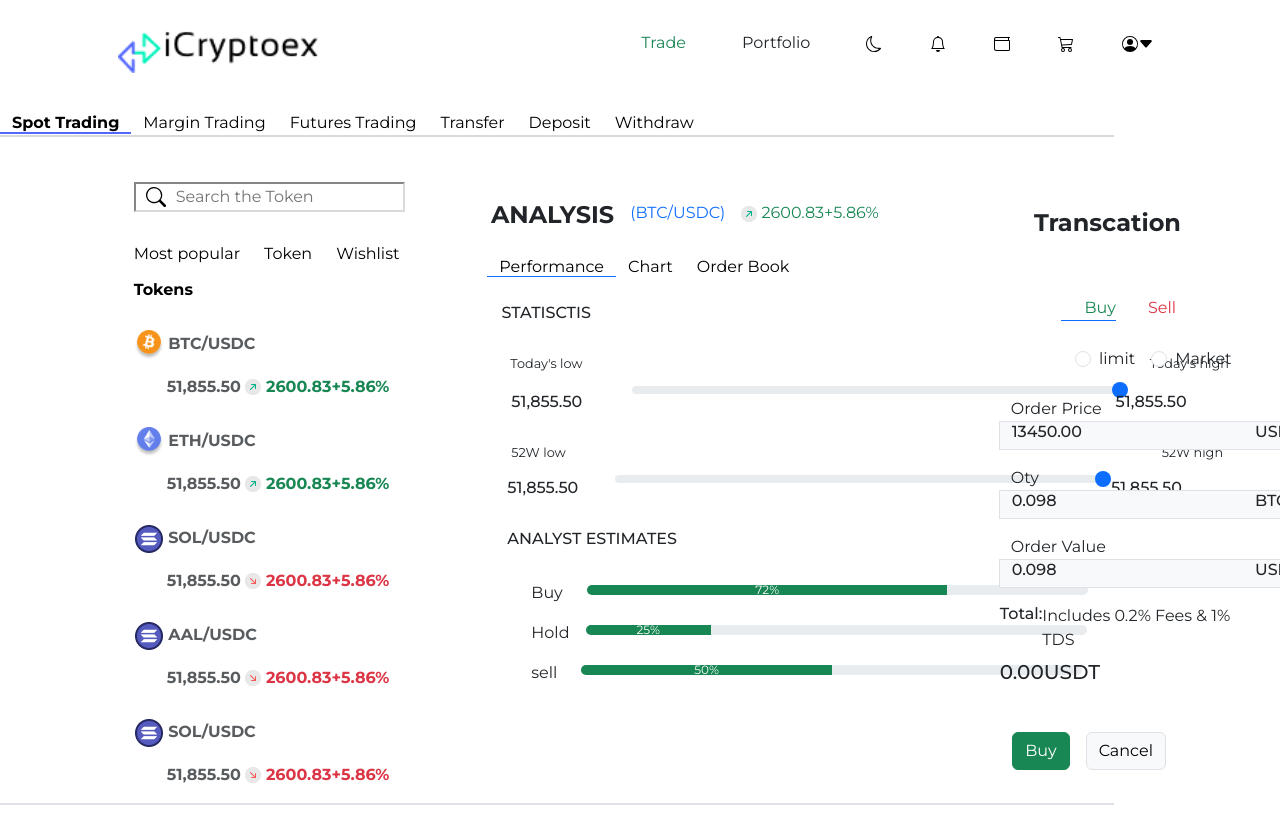
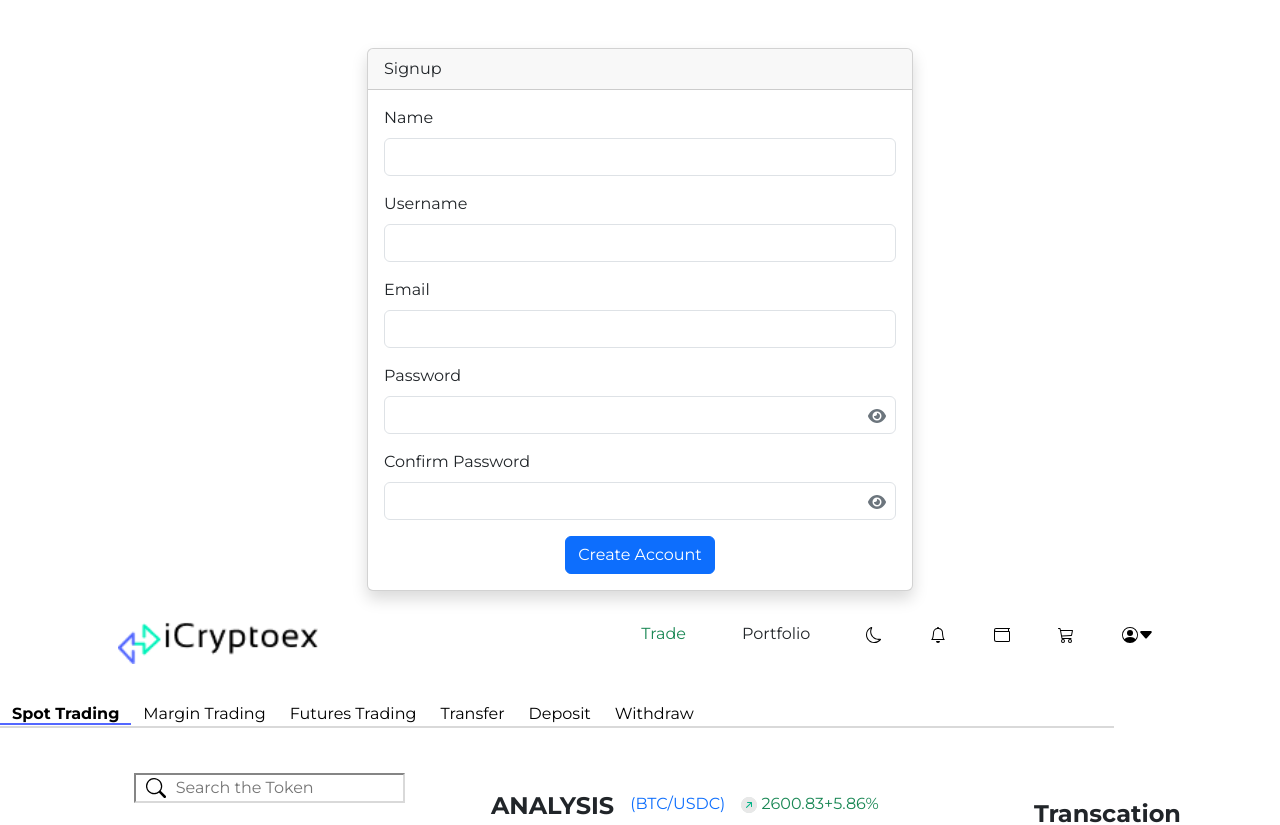
Before and after one commit to rabindrarajawat/icryptoex, a Next.js app in the folder frontend/: page / in a window 1280 px wide. Shown: the top 825 px of the page. Built offline with nearby package versions, Linux system fonts and the light colour scheme.

Commit message:
first commit

```diff
--- a/frontend/package.json
+++ b/frontend/package.json
@@ -9,13 +9,18 @@
     "lint": "next lint"
   },
   "dependencies": {
+    "@fortawesome/fontawesome-svg-core": "^6.5.2",
+    "@fortawesome/free-solid-svg-icons": "^6.5.2",
+    "@fortawesome/react-fontawesome": "^0.2.2",
     "@reduxjs/toolkit": "^2.2.1",
     "bootstrap": "^5.3.3",
+    "chart.js": "^4.4.3",
     "igniteui-react-charts": "^18.5.1",
     "moment": "^2.30.1",
     "next": "14.1.2",
     "react": "^18",
     "react-bootstrap": "^2.10.1",
+    "react-chartjs-2": "^5.2.0",
     "react-dom": "^18",
     "react-redux": "^9.1.0",
     "react-tradingview-embed": "^3.0.6",
--- a/frontend/src/app/page.tsx
+++ b/frontend/src/app/page.tsx
@@ -12,8 +12,7 @@ import { useState } from "react";
 import LoginForm from "@/components/Login/Login";
 import { MarginTrading } from "@/components/MarginTrading/MarginTrading";
 import { FuturesTrading } from "@/components/FuturesTrading/FuturesTrading";
-
-
+import SignupForm from "@/components/Signup/Signup";
 
 export default function Home() {
   const { theme } = useThemeContext();
@@ -23,21 +22,34 @@ export default function Home() {
   return (
     <main className={styles.myContianer}>
       {/* <LoginForm /> */}
+
+<SignupForm/>
       <div>
         <Header />
-        <SubMenu activeMenu={activeMenu} setActiveMenu={setActiveMenu} activePerformance={""} setActivePerformance={function (Performance: string): void {
+        <SubMenu
+          activeMenu={activeMenu}
+          setActiveMenu={setActiveMenu}
+          activePerformance={""}
+          setActivePerformance={function (Performance: string): void {
             throw new Error("Function not implemented.");
-        } }/>
+          }}
+        />
 
-
-
-         <MarginTrading  activeMenu={activeMenu} setActiveMenu={setActiveMenu} activePerformance={""} setActivePerformance ={function (Performance: string): void {
+        <MarginTrading
+          activeMenu={activeMenu}
+          setActiveMenu={setActiveMenu}
+          activePerformance={""}
+          setActivePerformance={function (Performance: string): void {
             throw new Error("Function not implemented.");
-        } }
+          }}
         />
-        <FuturesTrading  activeMenu={activeMenu} setActiveMenu={setActiveMenu} activePerformance={""} setActivePerformance ={function (Performance: string): void {
+        <FuturesTrading
+          activeMenu={activeMenu}
+          setActiveMenu={setActiveMenu}
+          activePerformance={""}
+          setActivePerformance={function (Performance: string): void {
             throw new Error("Function not implemented.");
-        } }
+          }}
         />
 
         {/* <Footer /> */}
--- /dev/null
+++ b/frontend/src/components/Signup/Signup.tsx
@@ -0,0 +1,124 @@
+import { useState } from "react";
+import { FontAwesomeIcon } from "@fortawesome/react-fontawesome";
+import { faEye, faEyeSlash } from "@fortawesome/free-solid-svg-icons";
+import styles from "./signup.module.css";
+
+const SignupForm: React.FC = () => {
+  const [username, setUsername] = useState("");
+  const [name, setName] = useState("");
+  const [email, setEmail] = useState("");
+  const [password, setPassword] = useState("");
+  const [confirmPassword, setConfirmPassword] = useState("");
+  const [showPassword, setShowPassword] = useState(false);
+  const [showConfirmPassword, setShowConfirmPassword] = useState(false);
+
+  const handleSignup = () => {
+    console.log(`Username: ${username}, Password: ${password}`);
+  };
+
+  const togglePasswordVisibility = () => {
+    setShowPassword(!showPassword);
+  };
+
+  const toggleConfirmPasswordVisibility = () => {
+    setShowConfirmPassword(!showConfirmPassword);
+  };
+
+  return (
+    <div className="container mt-5">
+      <div className="row justify-content-center">
+        <div className="col-md-6">
+          <div className="card shadow">
+            <div className="card-header">Signup</div>
+            <div className="card-body">
+              <form>
+                <div className="mb-3">
+                  <label htmlFor="name" className="form-label">
+                    Name
+                  </label>
+                  <input
+                    type="text"
+                    className="form-control"
+                    id="name"
+                    value={name}
+                    onChange={(e) => setName(e.target.value)}
+                  />
+                </div>
+                <div className="mb-3">
+                  <label htmlFor="username" className="form-label">
+                    Username
+                  </label>
+                  <input
+                    type="text"
+                    className="form-control"
+                    id="username"
+                    value={username}
+                    onChange={(e) => setUsername(e.target.value)}
+                  />
+                </div>
+                <div className="mb-3">
+                  <label htmlFor="email" className="form-label">
+                    Email
+                  </label>
+                  <input
+                    type="email"
+                    className="form-control"
+                    id="email"
+                    value={email}
+                    onChange={(e) => setEmail(e.target.value)}
+                  />
+                </div>
+                <div className="mb-3 position-relative">
+                  <label htmlFor="password" className="form-label">
+                    Password
+                  </label>
+                  <input
+                    type={showPassword ? "text" : "password"}
+                    className="form-control"
+                    id="password"
+                    value={password}
+                    onChange={(e) => setPassword(e.target.value)}
+                  />
+                  <span
+                    className={styles.passwordToggle}
+                    onClick={togglePasswordVisibility}
+                  >
+                    <FontAwesomeIcon icon={showPassword ? faEyeSlash : faEye} />
+                  </span>
+                </div>
+                <div className="mb-3 position-relative">
+                  <label htmlFor="confirmPassword" className="form-label">
+                    Confirm Password
+                  </label>
+                  <input
+                    type={showConfirmPassword ? "text" : "password"}
+                    className="form-control"
+                    id="confirmPassword"
+                    value={confirmPassword}
+                    onChange={(e) => setConfirmPassword(e.target.value)}
+                  />
+                  <span
+                    className={styles.passwordToggle}
+                    onClick={toggleConfirmPasswordVisibility}
+                  >
+                    <FontAwesomeIcon icon={showConfirmPassword ? faEyeSlash : faEye} />
+                  </span>
+                </div>
+                <button
+                  type="button"
+                  className="btn btn-primary"
+                  onClick={handleSignup}
+                  style={{ display: 'block', margin: '0 auto', textAlign: 'center' }}
+                >
+                  Create Account
+                </button>
+              </form>
+            </div>
+          </div>
+        </div>
+      </div>
+    </div>
+  );
+};
+
+export default SignupForm;
--- /dev/null
+++ b/frontend/src/components/Signup/signup.module.css
@@ -0,0 +1,9 @@
+.passwordToggle {
+    position: absolute;
+    top: 75%;
+    right: 10px;
+    transform: translateY(-50%);
+    cursor: pointer;
+    color: #6c757d;
+    user-select: none;
+  }
```
Also changed, not shown: 1 other file (tests, documents, lock files or other folders). Lines whose indentation alone changed are shown as unchanged.
